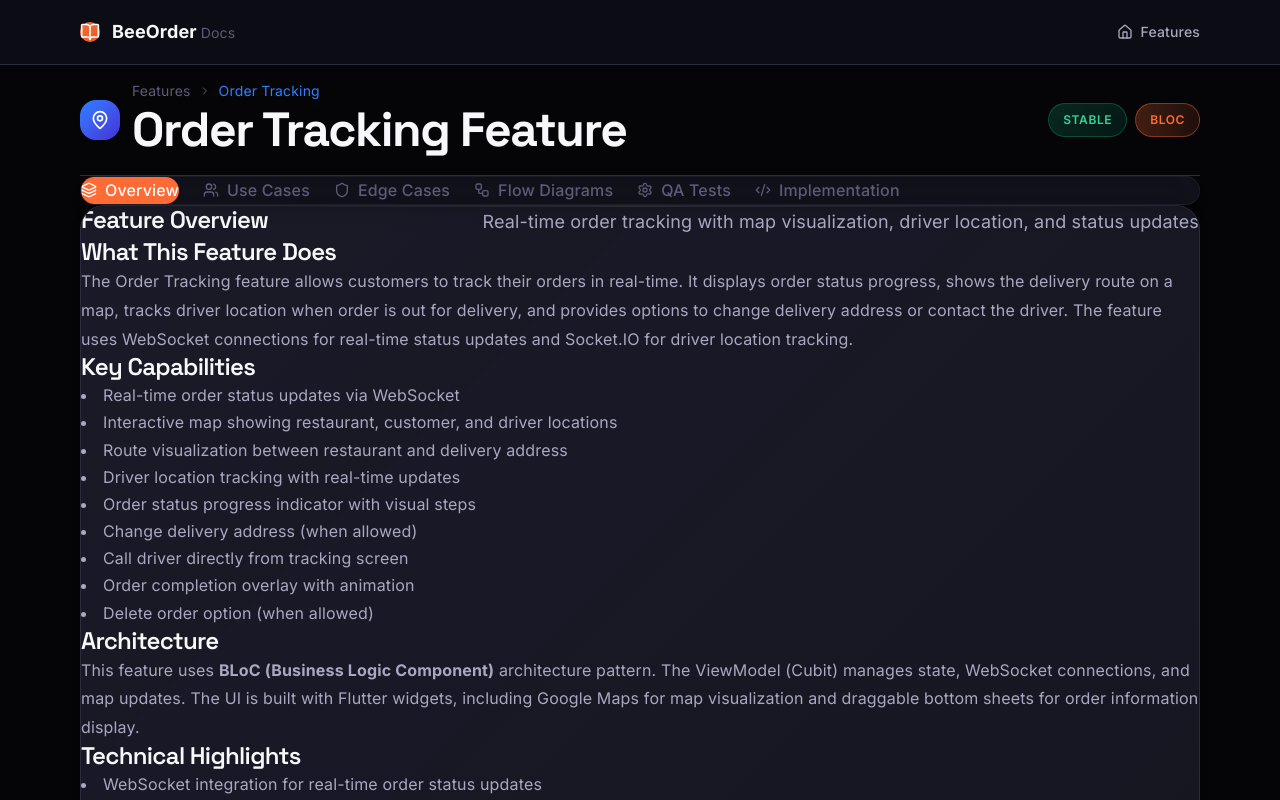
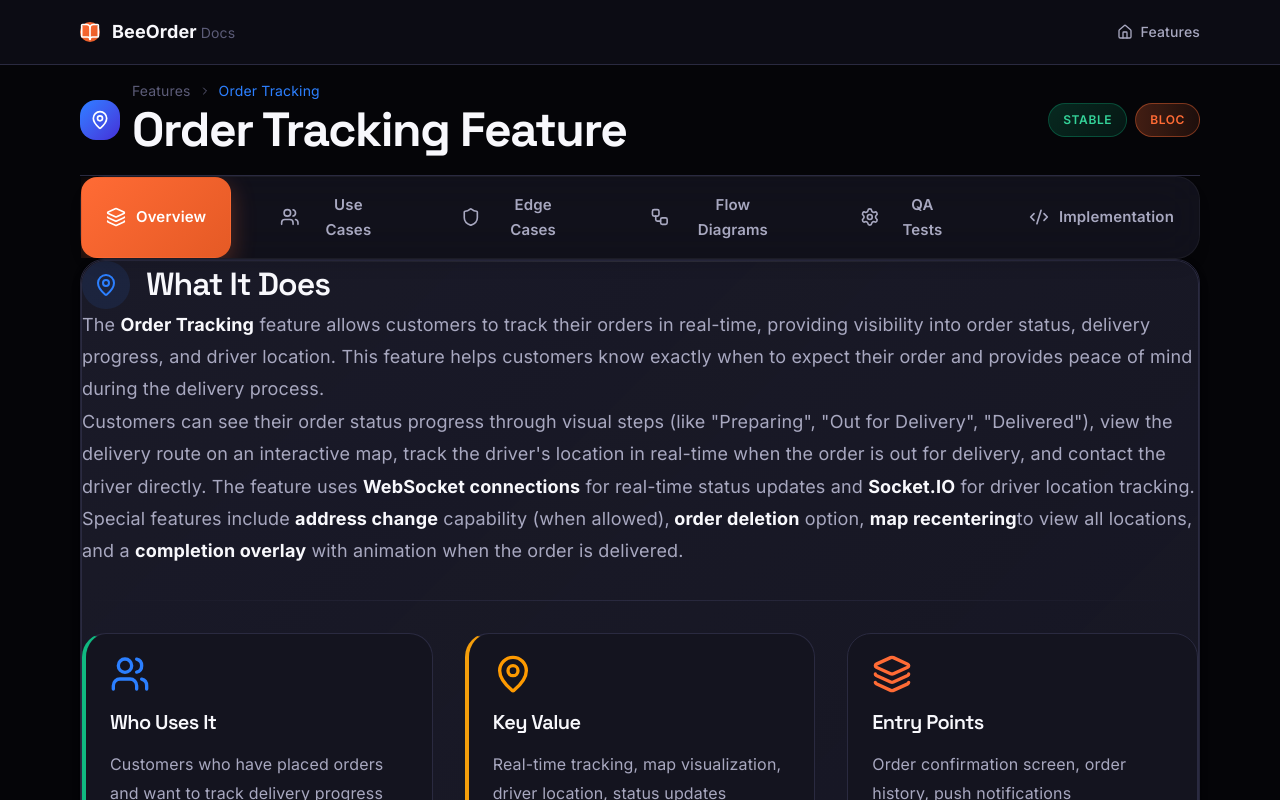
Before and after one commit to Mohamedmh3/quality-assurance, a React (Vite) app: page /feature/order-tracking in a window 1280 px wide. Both pictures are taken after a click on the tab "Overview". Shown: the top 800 px of the page. Built offline with nearby package versions, Linux system fonts and the light colour scheme.

Commit message:
Fix order tracking feature design - implement proper styling and layout matching other features

```diff
--- a/src/features/order-tracking/OrderTrackingFeature.tsx
+++ b/src/features/order-tracking/OrderTrackingFeature.tsx
@@ -128,17 +128,12 @@ export function OrderTrackingFeature() {
               <button
                 key={tab.id}
                 onClick={() => setActiveTab(tab.id)}
-                className={cn(
-                  'flex items-center gap-2 px-4 py-2 rounded-lg font-medium transition-colors whitespace-nowrap',
-                  activeTab === tab.id
-                    ? 'bg-[var(--color-primary)] text-white'
-                    : 'text-[var(--color-text-muted)] hover:text-[var(--color-text-primary)] hover:bg-[var(--color-bg-secondary)]'
-                )}
+                className={cn('tab-item', activeTab === tab.id && 'active')}
                 role="tab"
                 aria-selected={activeTab === tab.id}
               >
-                <Icon className="w-4 h-4" />
-                <span>{tab.label}</span>
+                <Icon className="w-5 h-5" />
+                {tab.label}
               </button>
             );
           })}
@@ -146,95 +141,131 @@ export function OrderTrackingFeature() {
       </div>
 
       {/* Tab Content */}
-      <div className="space-y-6">
-        {activeTab === 'overview' && (
-          <div className="space-y-6">
-            <Card>
+      <div className="bg-[var(--color-bg-secondary)] rounded-xl border border-[var(--color-border)] p-6 shadow-lg">
+        {activeTab === 'overview' && <OverviewTab />}
+        {activeTab === 'use-cases' && <UseCaseSection useCases={orderTrackingUseCases} />}
+        {activeTab === 'edge-cases' && <EdgeCaseSection edgeCases={orderTrackingEdgeCases} />}
+        {activeTab === 'flow-diagrams' && <FlowchartSection featureId="order-tracking" />}
+        {activeTab === 'qa-tests' && <QATestingGuide testCases={orderTrackingTestCases} featureName="Order Tracking" />}
+        {activeTab === 'implementation' && <ImplementationTab />}
+      </div>
+    </div>
+  );
+}
+
+function OverviewTab() {
+  return (
+    <div className="space-y-16 lg:space-y-20 animate-fade-in">
+      {/* Plain Language Summary */}
+      <Card padding="xl">
         <CardHeader>
-                <CardTitle>Feature Overview</CardTitle>
-                <CardDescription>
-                  Real-time order tracking with map visualization, driver location, and status updates
-                </CardDescription>
+          <CardTitle as="h2" className="flex items-center gap-4 text-2xl">
+            <div className="w-12 h-12 rounded-xl bg-blue-500/10 flex items-center justify-center">
+              <MapPin className="w-6 h-6 text-blue-500" />
+            </div>
+            What It Does
+          </CardTitle>
         </CardHeader>
-              <CardContent className="space-y-4">
-                <div>
-                  <h3 className="font-semibold mb-2 text-[var(--color-text-primary)]">What This Feature Does</h3>
-                  <p className="text-[var(--color-text-secondary)] leading-relaxed">
-                    The Order Tracking feature allows customers to track their orders in real-time. It displays order status progress,
-                    shows the delivery route on a map, tracks driver location when order is out for delivery, and provides options
-                    to change delivery address or contact the driver. The feature uses WebSocket connections for real-time status
-                    updates and Socket.IO for driver location tracking.
+        <CardContent className="space-y-7">
+          <p className="text-lg text-[var(--color-text-secondary)] leading-relaxed">
+            The <strong className="text-[var(--color-text-primary)]">Order Tracking</strong> feature allows customers to track their orders in real-time,
+            providing visibility into order status, delivery progress, and driver location. This feature helps customers know exactly when to expect
+            their order and provides peace of mind during the delivery process.
+          </p>
+          <p className="text-lg text-[var(--color-text-secondary)] leading-relaxed">
+            Customers can see their order status progress through visual steps (like "Preparing", "Out for Delivery", "Delivered"),
+            view the delivery route on an interactive map, track the driver's location in real-time when the order is out for delivery,
+            and contact the driver directly. The feature uses <strong className="text-[var(--color-text-primary)]">WebSocket connections</strong> for
+            real-time status updates and <strong className="text-[var(--color-text-primary)]">Socket.IO</strong> for driver location tracking.
+          </p>
+          <p className="text-lg text-[var(--color-text-secondary)] leading-relaxed">
+            Special features include <strong className="text-[var(--color-text-primary)]">address change</strong> capability (when allowed),
+            <strong className="text-[var(--color-text-primary)]"> order deletion</strong> option, <strong className="text-[var(--color-text-primary)]">map recentering</strong>
+            to view all locations, and a <strong className="text-[var(--color-text-primary)]">completion overlay</strong> with animation when the order is delivered.
+          </p>
+
+          <div className="divider" />
+
+          <div className="grid md:grid-cols-3 gap-8">
+            <div className="info-box flex-col success">
+              <Users className="w-10 h-10 text-blue-500 mb-4" />
+              <h4 className="font-semibold text-xl text-[var(--color-text-primary)] mb-3">Who Uses It</h4>
+              <p className="text-base text-[var(--color-text-secondary)] leading-relaxed">
+                Customers who have placed orders and want to track delivery progress
               </p>
             </div>
-
-                <div>
-                  <h3 className="font-semibold mb-2 text-[var(--color-text-primary)]">Key Capabilities</h3>
-                  <ul className="list-disc list-inside space-y-1 text-[var(--color-text-secondary)]">
-                    <li>Real-time order status updates via WebSocket</li>
-                    <li>Interactive map showing restaurant, customer, and driver locations</li>
-                    <li>Route visualization between restaurant and delivery address</li>
-                    <li>Driver location tracking with real-time updates</li>
-                    <li>Order status progress indicator with visual steps</li>
-                    <li>Change delivery address (when allowed)</li>
-                    <li>Call driver directly from tracking screen</li>
-                    <li>Order completion overlay with animation</li>
-                    <li>Delete order option (when allowed)</li>
-                  </ul>
-                </div>
-
-                <div>
-                  <h3 className="font-semibold mb-2 text-[var(--color-text-primary)]">Architecture</h3>
-                  <p className="text-[var(--color-text-secondary)] leading-relaxed">
-                    This feature uses <strong>BLoC (Business Logic Component)</strong> architecture pattern. The ViewModel
-                    (Cubit) manages state, WebSocket connections, and map updates. The UI is built with Flutter widgets,
-                    including Google Maps for map visualization and draggable bottom sheets for order information display.
+            <div className="info-box flex-col warning">
+              <MapPin className="w-10 h-10 text-amber-500 mb-4" />
+              <h4 className="font-semibold text-xl text-[var(--color-text-primary)] mb-3">Key Value</h4>
+              <p className="text-base text-[var(--color-text-secondary)] leading-relaxed">
+                Real-time tracking, map visualization, driver location, status updates
               </p>
             </div>
-
-                <div>
-                  <h3 className="font-semibold mb-2 text-[var(--color-text-primary)]">Technical Highlights</h3>
-                  <ul className="list-disc list-inside space-y-1 text-[var(--color-text-secondary)]">
-                    <li>WebSocket integration for real-time order status updates</li>
-                    <li>Socket.IO integration for driver location tracking</li>
-                    <li>Google Maps Flutter plugin for map visualization</li>
-                    <li>Route service integration for delivery route calculation</li>
-                    <li>Draggable bottom sheet for order information</li>
-                    <li>Lottie animations for status indicators</li>
-                    <li>Automatic reconnection handling for WebSocket connections</li>
-                  </ul>
+            <div className="info-box flex-col">
+              <Layers className="w-10 h-10 text-[var(--color-primary)] mb-4" />
+              <h4 className="font-semibold text-xl text-[var(--color-text-primary)] mb-3">Entry Points</h4>
+              <p className="text-base text-[var(--color-text-secondary)] leading-relaxed">
+                Order confirmation screen, order history, push notifications
+              </p>
+            </div>
           </div>
         </CardContent>
       </Card>
 
-            <Card>
+      {/* Key Features */}
+      <Card padding="xl">
         <CardHeader>
-                <CardTitle>Folder Structure</CardTitle>
+          <CardTitle as="h2" className="flex items-center gap-4 text-2xl">
+            <div className="w-12 h-12 rounded-xl bg-blue-500/10 flex items-center justify-center">
+              <MapPin className="w-6 h-6 text-blue-500" />
+            </div>
+            Key Features
+          </CardTitle>
+        </CardHeader>
+        <CardContent>
+          <div className="grid md:grid-cols-2 lg:grid-cols-3 gap-6">
+            {[
+              { icon: MapPin, title: 'Real-Time Tracking', description: 'Live order status updates via WebSocket', color: 'text-blue-500' },
+              { icon: Layers, title: 'Map Visualization', description: 'Interactive map with restaurant, customer, and driver locations', color: 'text-green-500' },
+              { icon: Workflow, title: 'Status Progress', description: 'Visual step-by-step order progress indicator', color: 'text-purple-500' },
+              { icon: Users, title: 'Driver Location', description: 'Real-time driver location tracking via Socket.IO', color: 'text-pink-500' },
+              { icon: Shield, title: 'Address Management', description: 'Change delivery address when allowed', color: 'text-orange-500' },
+              { icon: Settings, title: 'Route Display', description: 'Visual route between restaurant and delivery address', color: 'text-indigo-500' },
+            ].map((feature, idx) => {
+              const Icon = feature.icon;
+              return (
+                <div key={idx} className="info-box flex-col">
+                  <Icon className={`w-8 h-8 ${feature.color} mb-4`} />
+                  <h4 className="font-semibold text-lg text-[var(--color-text-primary)] mb-2">{feature.title}</h4>
+                  <p className="text-base text-[var(--color-text-secondary)]">{feature.description}</p>
+                </div>
+              );
+            })}
+          </div>
+        </CardContent>
+      </Card>
+
+      {/* Folder Structure */}
+      <Card padding="xl">
+        <CardHeader>
+          <CardTitle as="h2" className="flex items-center gap-4 text-2xl">
+            <div className="w-12 h-12 rounded-xl bg-amber-500/10 flex items-center justify-center">
+              <Layers className="w-6 h-6 text-amber-500" />
+            </div>
+            Folder Structure
+          </CardTitle>
+          <CardDescription className="text-base">BLoC architecture with components, models, and state management</CardDescription>
         </CardHeader>
         <CardContent>
           <FolderTree data={folderStructure} />
         </CardContent>
       </Card>
     </div>
-        )}
+  );
+}
 
-        {activeTab === 'use-cases' && (
-          <UseCaseSection useCases={orderTrackingUseCases} />
-        )}
-
-        {activeTab === 'edge-cases' && (
-          <EdgeCaseSection edgeCases={orderTrackingEdgeCases} />
-        )}
-
-        {activeTab === 'flow-diagrams' && <FlowchartSection featureId="order-tracking" />}
-
-        {activeTab === 'qa-tests' && (
-          <QATestingGuide
-            featureName="Order Tracking"
-            testCases={orderTrackingTestCases}
-          />
-        )}
-
-        {activeTab === 'implementation' && (
+function ImplementationTab() {
+  return (
     <div className="space-y-6">
       <Card>
         <CardHeader>
@@ -246,7 +277,7 @@ export function OrderTrackingFeature() {
         <CardContent>
           <div className="space-y-4">
             {apiEndpoints.map((endpoint, index) => (
-                    <div key={index} className="p-4 rounded-lg border border-[var(--color-border)] bg-[var(--color-bg-secondary)]">
+              <div key={index} className="p-4 rounded-lg border border-[var(--color-border)] bg-[var(--color-bg-tertiary)]">
                 <div className="flex items-center gap-2 mb-2">
                   <span className={cn(
                     'px-2 py-1 rounded text-xs font-mono font-semibold',
@@ -336,8 +367,5 @@ export function OrderTrackingFeature() {
         </CardContent>
       </Card>
     </div>
-        )}
-      </div>
-    </div>
   );
 }
```
Lines whose indentation alone changed are shown as unchanged.
